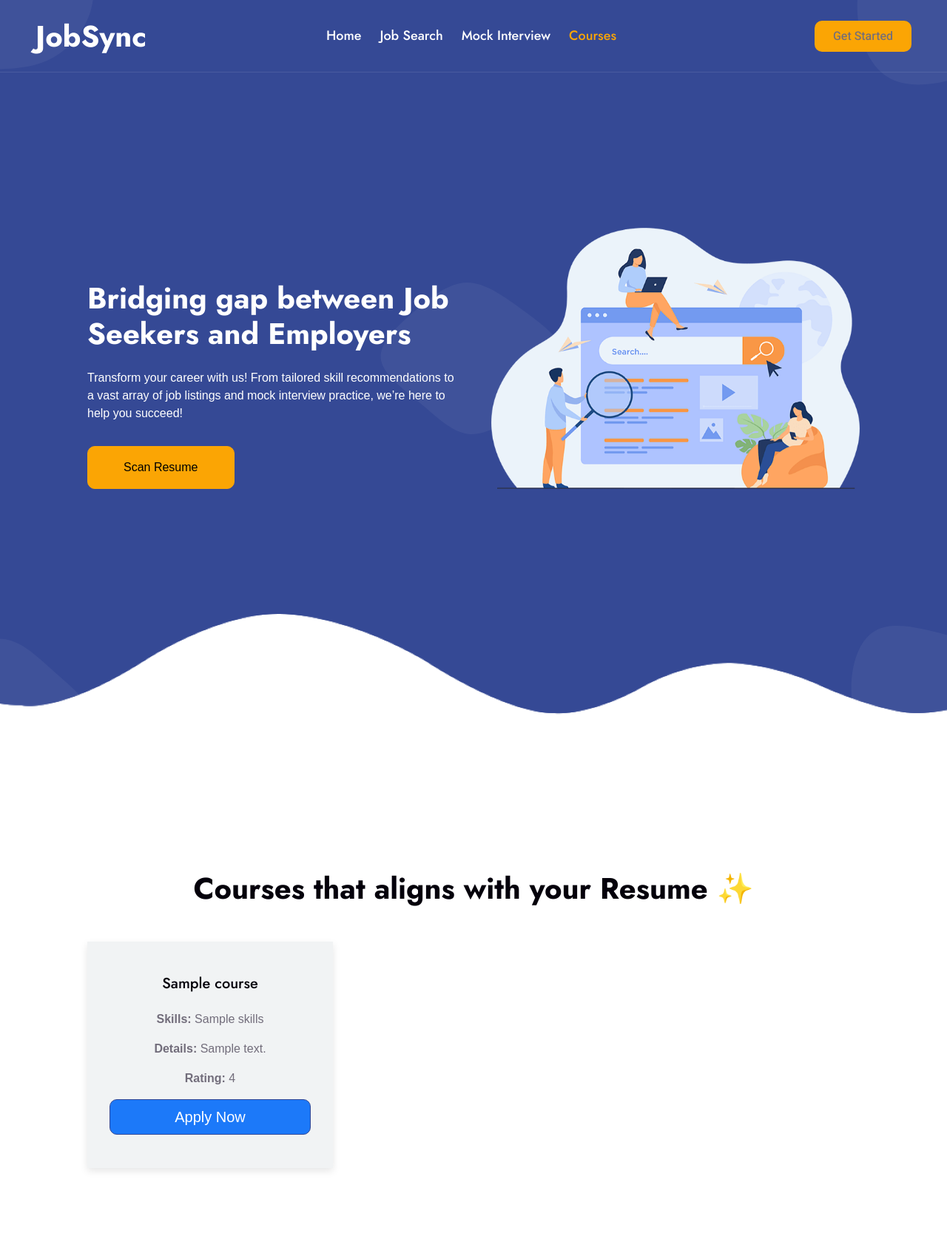
After one commit to thehustler01/JobSync, a Django app: template main/templates/course.html in a window 1280 px wide. The commit adds this page. Shown: the whole page at 74% size. Run offline with Django 5.2, Linux system fonts and the light colour scheme; the template is opened without the code that fills it: most values are stand-ins (such as "Sample title", 1, 10 or a date in 2020); some libraries are stand-ins or nearby versions.

Commit message:
Added Course Recommendation
Added Course Recommendation based on missing skills

```diff
--- a/main/parsingModule/urls.py
+++ b/main/parsingModule/urls.py
@@ -1,7 +1,8 @@
 from django.urls import path
 from . import views
-from .views import upload_resume
+from .views import upload_resume, course_recommend
 
 urlpatterns = [
     path('', upload_resume, name='resumeParser'),
+    path('course-recommend/',course_recommend,name='course_recommend'),
 ]
--- a/main/static/css/style.css
+++ b/main/static/css/style.css
@@ -229,7 +229,25 @@ h6,
         center bottom;
     background-repeat: no-repeat;
 }
-
+.hero-header2{
+    margin-bottom: 6rem;
+    padding: 7rem 0;
+    background:
+        url(../img/blob-top-left.png),
+        url(../img/blob-top-right.png),
+        url(../img/blob-bottom-left.png),
+        url(../img/blob-bottom-right.png),
+        url(../img/blob-center.png),
+        url(../img/bg-bottom.png);
+    background-position:
+        left 0px top 0px,
+        right 0px top 0px,
+        left 0px bottom 0px,
+        right 0px bottom 0px,
+        center center,
+        center bottom;
+    background-repeat: no-repeat;
+}
 @media (max-width: 991.98px) {
     .hero-header {
         padding: 6rem 0 9rem 0;
--- a/main/static/js/main.js
+++ b/main/static/js/main.js
@@ -196,15 +196,10 @@ if(form)
                     // Display parsed data if available
                     if (data.skillset) {
                         displayParsedData(data.skillset);
-                        console.log(data.suggested_job_role);
-                        console.log(data.missing_skills);
                         displayMissingSkills(data.missing_skills);
                         suggestedJobRole=data.suggested_job_role;
-                        localStorage.setItem("suggestedJobRole", suggestedJobRole);
-                        console.log(suggestedJobRole+"}}}}}}}}}");
+                        sessionStorage.setItem("suggestedJobRole", suggestedJobRole);
                         displayJobRole(data.suggested_job_role);
-
-
                     }
                 } else {
                     alert(data.error);
@@ -322,11 +317,13 @@ function displayMissingSkills(parsedData) {
 if(jobsearchButton)
 {
     jobsearchButton.addEventListener('click',()=> {
-        let jobrole=localStorage.getItem("suggestedJobRole");
+        let jobrole=sessionStorage.getItem("suggestedJobRole");
         console.log(jobrole+"?????");
-        if(jobrole===undefined)
+        if(!jobrole)
         {
-            alert("Please scan resume before submitting.");
+            const encodedJobRole = encodeURIComponent("Software Engineer");
+            window.location.href = `/scrape_jobs/?job_title=${encodedJobRole}`;
+            alert("Please scan resume before submitting for personalized results.");
         }
         else{
             const encodedJobRole = encodeURIComponent(jobrole);
@@ -335,7 +332,6 @@ if(jobsearchButton)
 
     });
 }
-
 
 // function displayMissingSkills(parsedData) {
 //     const dataContainer = document.getElementById('missing-skills');
--- /dev/null
+++ b/main/templates/course.html
@@ -0,0 +1,174 @@
+{% load static %}
+<!DOCTYPE html>
+<html lang="en">
+  <head>
+    <meta charset="utf-8" />
+    <title>JobSync-Home</title>
+    <meta content="width=device-width, initial-scale=1.0" name="viewport" />
+    <meta content="" name="keywords" />
+    <meta content="" name="description" />
+
+    <!-- Favicon -->
+    <link href="{% static 'img/favicon.ico' %}" rel="icon" />
+
+    <!-- Google Web Fonts -->
+    <link rel="preconnect" href="https://fonts.googleapis.com" />
+    <link rel="preconnect" href="https://fonts.gstatic.com" crossorigin />
+    <link
+      href="https://fonts.googleapis.com/css2?family=Heebo:wght@400;500&family=Jost:wght@500;600;700&display=swap"
+      rel="stylesheet"
+    />
+
+    <!-- Icon Font Stylesheet -->
+    <link
+      href="https://cdnjs.cloudflare.com/ajax/libs/font-awesome/5.10.0/css/all.min.css"
+      rel="stylesheet"
+    />
+    <link
+      href="https://cdn.jsdelivr.net/npm/bootstrap-icons@1.4.1/font/bootstrap-icons.css"
+      rel="stylesheet"
+    />
+    <link
+      rel="stylesheet"
+      href="https://cdnjs.cloudflare.com/ajax/libs/font-awesome/6.0.0-beta3/css/all.min.css"
+    />
+
+    <!-- Libraries Stylesheet -->
+    <link href="{% static 'lib/animate/animate.min.css' %}" rel="stylesheet" />
+    <link href="{% static 'lib/animate/animate.min.css' %}" rel="stylesheet" />
+    <link
+      href="{% static 'lib/lightbox/css/lightbox.min.css' %}"
+      rel="stylesheet"
+    />
+
+    <link href="{% static 'css/bootstrap.min.css' %}" rel="stylesheet" />
+    <link href="{% static 'css/style.css' %}" rel="stylesheet" />
+  </head>
+  <body>
+    <div class="container-xxl bg-white p-0">
+      <div class="container-xxl position-relative p-0">
+        <nav
+          class="navbar navbar-expand-lg navbar-light px-4 px-lg-5 py-3 py-lg-0"
+        >
+          <a href="" class="navbar-brand p-0">
+            <h1 class="m-0">JobSync</h1>
+            <!-- <img src="img/logo.png" alt="Logo"> -->
+          </a>
+          <button
+            class="navbar-toggler"
+            type="button"
+            data-bs-toggle="collapse"
+            data-bs-target="#navbarCollapse"
+          >
+            <span class="fa fa-bars"></span>
+          </button>
+          <div class="collapse navbar-collapse" id="navbarCollapse">
+            <div class="navbar-nav mx-auto py-0">
+              <a href="{% url 'resumeParser' %}" class="nav-item nav-link"
+                >Home</a
+              >
+              <a
+                href="{% url 'job_search_without_skill' %}"
+                class="nav-item nav-link"
+                >Job Search</a
+              >
+
+              <a href="{% url 'home' %}" class="nav-item nav-link"
+                >Mock Interview</a
+              >
+              <a
+                href="{% url 'course_recommend' %}"
+                class="nav-item nav-link active"
+                >Courses</a
+              >
+            </div>
+            <a href="" class="btn rounded-pill py-2 px-4 ms-3 d-none d-lg-block"
+              >Get Started</a
+            >
+          </div>
+        </nav>
+
+        <div class="container-xxl bg-primary hero-header">
+          <div class="container px-lg-5">
+            <div class="row g-5 align-items-end">
+              <div class="col-lg-6 text-center text-lg-start">
+                <h1 class="text-white mb-4 animated slideInDown">
+                  Bridging gap between Job Seekers and Employers
+                </h1>
+                <p class="text-white pb-3 animated slideInDown">
+                  Transform your career with us! From tailored skill
+                  recommendations to a vast array of job listings and mock
+                  interview practice, we’re here to help you succeed!
+                </p>
+                <a
+                  href=""
+                  class="btn btn-secondary py-sm-3 px-sm-5 rounded-pill me-3 animated slideInLeft"
+                  >Scan Resume</a
+                >
+                <!-- <a href="" class="btn btn-light py-sm-3 px-sm-5 rounded-pill animated slideInRight">Contact Us</a> -->
+              </div>
+              <div class="col-lg-6 text-center text-lg-start">
+                <img
+                  class="img-fluid animated zoomIn"
+                  src="{% static 'img/hero.png' %}"
+                  alt=""
+                />
+              </div>
+            </div>
+          </div>
+        </div>
+      </div>
+
+      <div class="container-xxl py-5">
+        <div class="container py-5 px-lg-5">
+          <div class="wow fadeInUp" data-wow-delay="0.1s">
+            <p class="section-title text-secondary justify-content-center"></p>
+            <h1 class="text-center mb-5">
+              Courses that aligns with your Resume ✨
+            </h1>
+          </div>
+          <div class="row g-4">
+            {% if course_data %} {% for course in course_data %}
+            <div class="col-lg-4 col-md-6 wow" data-wow-delay="0.1s">
+              <div class="service-item d-flex flex-column text-center job-div">
+                <h5 class="mb-4">{{ course.title }}</h5>
+                <p>
+                  <strong class="job-text">Skills:</strong> {{ course.skills }}
+                </p>
+                <p>
+                  <strong class="job-text">Details:</strong> {{ course.details}}
+                </p>
+                <p>
+                  <strong class="job-text">Rating:</strong> {{ course.rating }}
+                </p>
+                <a
+                  href="{{ course.url }}"
+                  class="btn btn-primary mt-auto btn-apply"
+                  >Apply Now</a
+                >
+              </div>
+            </div>
+            <!-- Grid column ends -->
+            {% endfor %} {% else %}
+            <p>No course available at the moment.</p>
+            {% endif %}
+          </div>
+          <!-- Grid row ends -->
+        </div>
+      </div>
+    </div>
+
+    <script src="https://code.jquery.com/jquery-3.4.1.min.js"></script>
+    <script src="https://cdn.jsdelivr.net/npm/bootstrap@5.0.0/dist/js/bootstrap.bundle.min.js"></script>
+    <script src="{% static 'lib/wow/wow.min.js' %}"></script>
+    <script src="{% static 'lib/easing/easing.min.js' %}"></script>
+    <script src="{% static 'lib/waypoints/waypoints.min.js' %}"></script>
+    <script src="{% static 'lib/counterup/counterup.min.js' %}"></script>
+    <script src="{% static 'lib/owlcarousel/owl.carousel.min.js' %}"></script>
+    <script src="{% static 'lib/isotope/isotope.pkgd.min.js' %}"></script>
+    <script src="{% static 'lib/lightbox/js/lightbox.min.js' %}"></script>
+
+    <script src="{% static 'js/script.js' %}"></script>
+    <script src="{% static 'js/main.js' %}"></script>
+  </body>
+</html>
--- a/main/templates/jobList.html
+++ b/main/templates/jobList.html
@@ -314,6 +314,9 @@
             <a href="{% url 'home' %}" class="nav-item nav-link"
               >Mock Interview</a
             >
+            <a href="{% url 'course_recommend' %}" class="nav-item nav-link"
+              >Courses</a
+            >
           </div>
           <a href="" class="btn rounded-pill py-2 px-4 ms-3 d-none d-lg-block"
             >Get Started</a
--- a/main/templates/jobs.html
+++ b/main/templates/jobs.html
@@ -69,6 +69,9 @@
             >
             <a href="{% url 'home' %}" class="nav-item nav-link"
               >Mock Interview</a
+            >
+            <a href="{% url 'course_recommend' %}" class="nav-item nav-link"
+              >Courses</a
             >
           </div>
           <a href="" class="btn rounded-pill py-2 px-4 ms-3 d-none d-lg-block"
--- a/main/templates/resumeParser.html
+++ b/main/templates/resumeParser.html
@@ -60,7 +60,7 @@
                         <a href="{% url 'job_search_without_skill' %}" class="nav-item nav-link">Job Search</a>
 
                         <a href="{% url 'home' %}" class="nav-item nav-link">Mock Interview</a>
-
+                        <a href="{% url 'course_recommend' %}" class="nav-item nav-link">Courses</a>
                     </div>
                     <a href="" class="btn rounded-pill py-2 px-4 ms-3 d-none d-lg-block">Get Started</a>
                 </div>
```
Also changed, not shown: main/parsingModule/course_recommendation.py (added, +63 -0 lines), main/parsingModule/views.py (+11 -3 lines), main/scrapingModule/views.py (line endings or trailing spaces).
